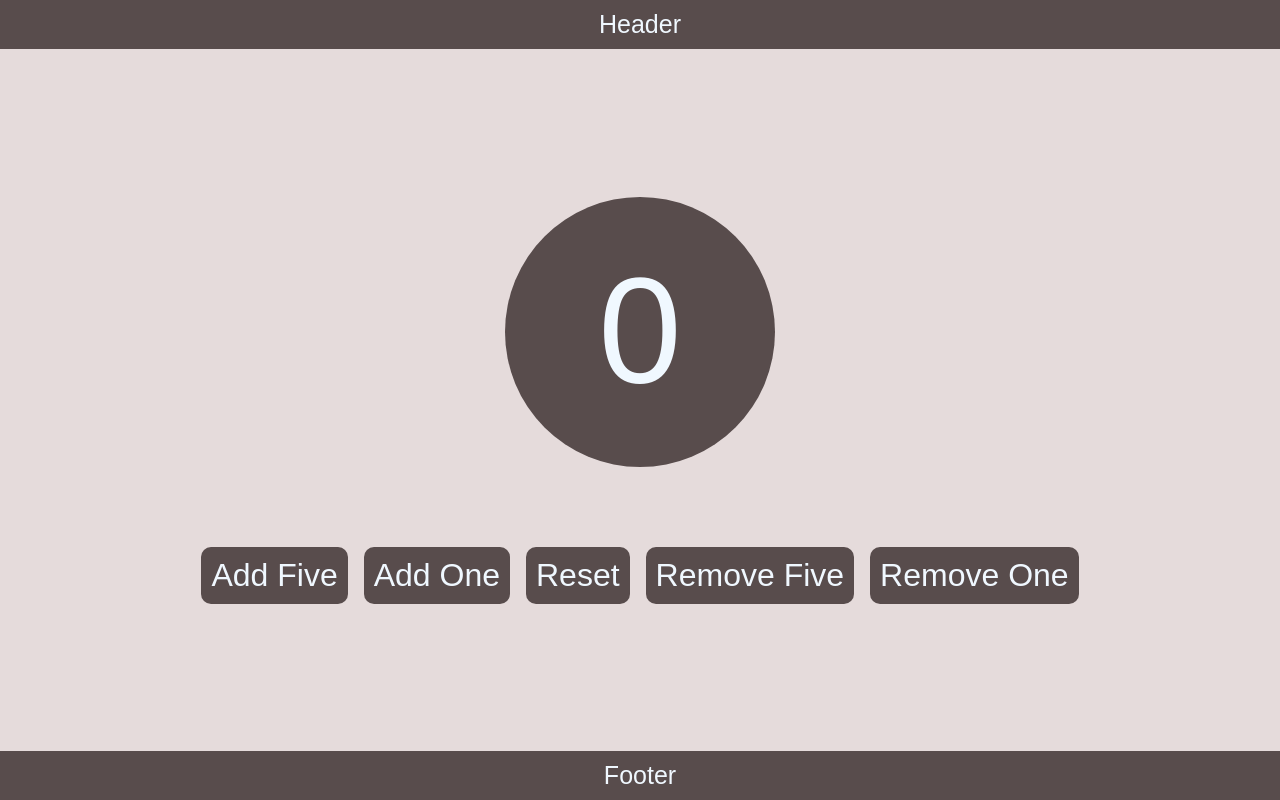
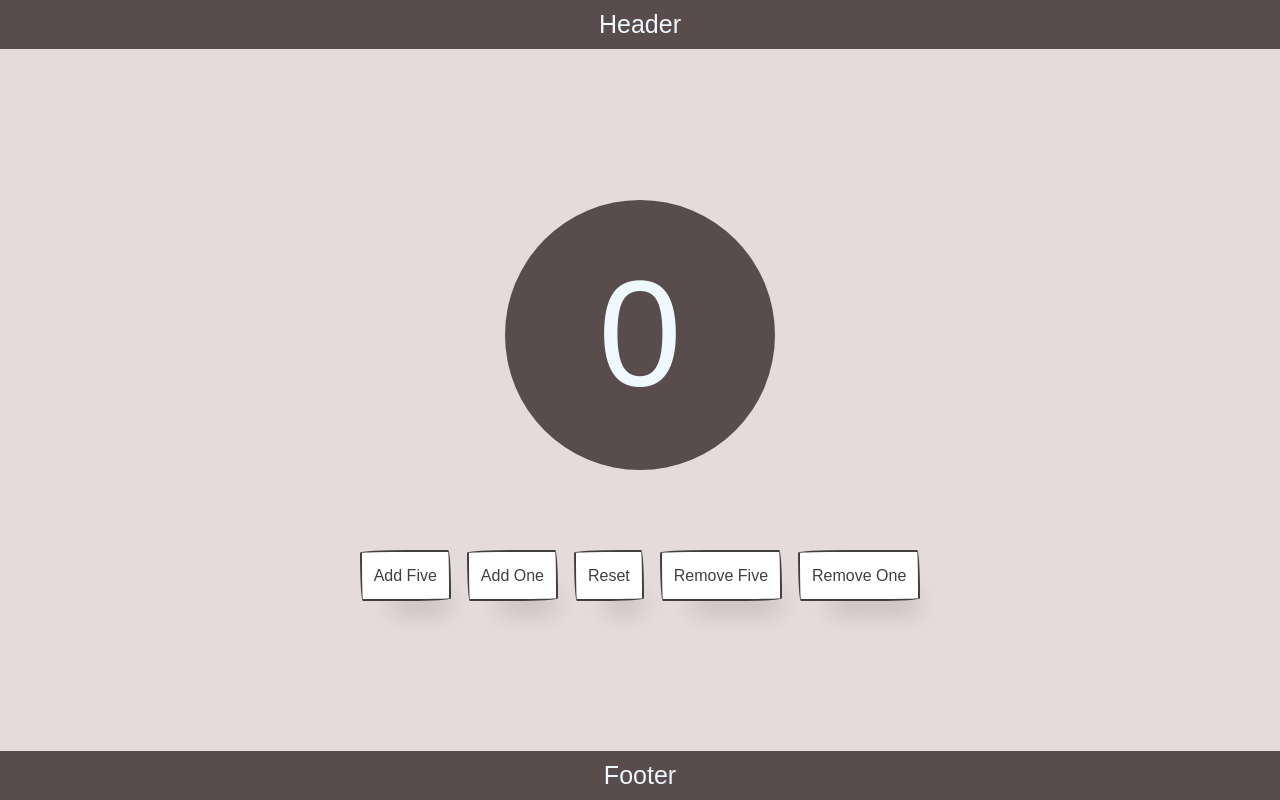
Before and after one commit to TuanDao-0110/BHC_React_training, a React (Create React App) app: page / in a window 1280 px wide. Built offline with nearby package versions, Linux system fonts and the light colour scheme.

Commit message:
add somstyle to css

```diff
--- a/src/App.css
+++ b/src/App.css
@@ -22,17 +22,8 @@
   padding: 10px;
 }
 
-.header {
-  position: fixed;
-  top: 0px;
-  width: 100%;
-}
 
-.footer {
-  position: fixed;
-  bottom: 0px;
-  width: 100%;
-}
+
 
 .main {
   display: flex;
--- a/src/counter/count_button/Count.module.css
+++ b/src/counter/count_button/Count.module.css
@@ -1,4 +1,4 @@
-.card {
+/* .card {
   font-size: 2rem;
   padding: 10px;
   border-radius: 10px;
@@ -12,3 +12,45 @@
   background-color: aqua;
   color: rgb(88, 76, 76);
 }
+ */
+
+/* CSS */
+.card {
+  align-self: center;
+  background-color: #fff;
+  background-image: none;
+  background-position: 0 90%;
+  background-repeat: repeat no-repeat;
+  background-size: 4px 3px;
+  border-radius: 15px 225px 255px 15px 15px 255px 225px 15px;
+  border-style: solid;
+  border-width: 2px;
+  box-shadow: rgba(0, 0, 0, 0.2) 15px 28px 25px -18px;
+  box-sizing: border-box;
+  color: #41403e;
+  cursor: pointer;
+  display: inline-block;
+  font-family: Neucha, sans-serif;
+  font-size: 1rem;
+  line-height: 23px;
+  outline: none;
+  padding: 0.75rem;
+  text-decoration: none;
+  transition: all 235ms ease-in-out;
+  border-bottom-left-radius: 15px 255px;
+  border-bottom-right-radius: 225px 15px;
+  border-top-left-radius: 255px 15px;
+  border-top-right-radius: 15px 225px;
+  user-select: none;
+  -webkit-user-select: none;
+  touch-action: manipulation;
+}
+
+.card:hover {
+  box-shadow: rgba(0, 0, 0, 0.3) 2px 8px 8px -5px;
+  transform: translate3d(0, 2px, 0);
+}
+
+.card:focus {
+  box-shadow: rgba(0, 0, 0, 0.3) 2px 8px 4px -6px;
+}
--- a/src/counter/footer/Footer.jsx
+++ b/src/counter/footer/Footer.jsx
@@ -7,8 +7,9 @@
 //     )
 //   }
 // }
+import style from "./Footer.module.css";
 const Footer = () => {
-  return <div className="bg footer">Footer</div>;
+  return <div className={`${style.footer} bg`}>Footer</div>;
 };
 
 export default Footer;
--- /dev/null
+++ b/src/counter/footer/Footer.module.css
@@ -0,0 +1,5 @@
+.footer {
+  position: fixed;
+  bottom: 0px;
+  width: 100%;
+}
--- a/src/counter/header/Header.jsx
+++ b/src/counter/header/Header.jsx
@@ -7,9 +7,9 @@
 //     )
 //   }
 // }
-
+import style from "./Header.module.css";
 const Header = () => {
-  return <div className="bg header">header</div>;
+  return <div className={`${style["header"]} bg`}>header</div>;
 };
 
 export default Header;
--- /dev/null
+++ b/src/counter/header/Header.module.css
@@ -0,0 +1,5 @@
+.header {
+  position: fixed;
+  top: 0px;
+  width: 100%;
+}
```
